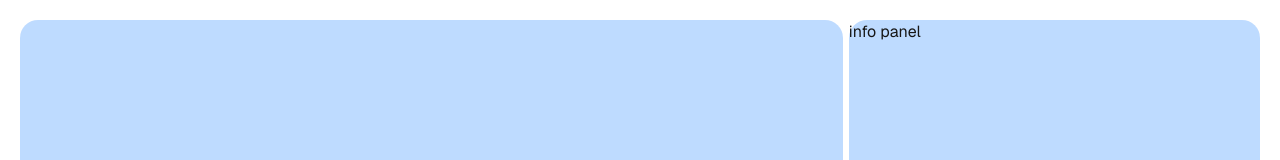
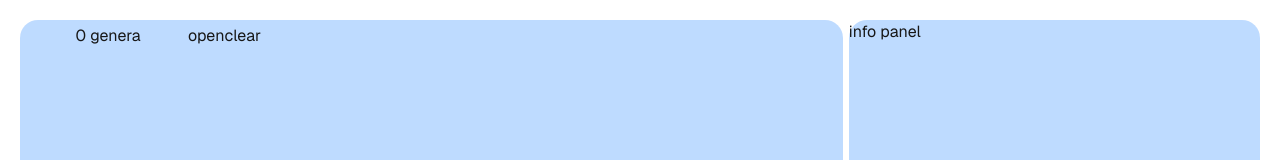
Before and after one commit to comp4020-agentic-coding-studio/comp4020-final-nikhilagurusinghe, a Next.js app in the folder anu-tree-database/: page / in a window 1280 px wide. Shown: the top 160 px of the page. Built offline with nearby package versions, Linux system fonts and the light colour scheme.

Commit message:
more work on the combo box

```diff
--- a/anu-tree-database/package.json
+++ b/anu-tree-database/package.json
@@ -16,6 +16,7 @@
   "dependencies": {
     "@headlessui/react": "^2.2.10",
     "@headlessui/tailwindcss": "^0.2.2",
+    "clsx": "^2.1.1",
     "leaflet": "^1.9.4",
     "next": "16.3.6",
     "react": "19.2.8",
--- /dev/null
+++ b/anu-tree-database/src/app/components/combo-box.tsx
@@ -0,0 +1,104 @@
+"use client";
+
+import {
+  Combobox,
+  ComboboxButton,
+  ComboboxInput,
+  ComboboxOption,
+  ComboboxOptions,
+} from "@headlessui/react";
+import clsx from "clsx";
+import { useRef, useState } from "react";
+
+export type ComboBoxOptions = { value: string }[];
+export type ComboBoxProps = {
+  options: ComboBoxOptions;
+  ariaLabel: string;
+  pluralLabel: string;
+};
+
+// https://headlessui.com/react/combobox#selecting-multiple-values
+export default function ComboBox({
+  options,
+  ariaLabel,
+  pluralLabel,
+}: ComboBoxProps) {
+  const [selectedOptions, setSelectedOptions] = useState<ComboBoxOptions>([]);
+  const [blankDisplayValue, setBlankDisplayValue] = useState<boolean>(false);
+  const [searchQuery, setSearchQuery] = useState<string>("");
+
+  const comboboxInputRef = useRef<HTMLInputElement>(null);
+
+  const filteredOptions: ComboBoxOptions =
+    searchQuery === ""
+      ? options
+      : options.filter((options) => {
+          return options.value
+            .toLowerCase()
+            .includes(searchQuery.toLowerCase());
+        });
+
+  return (
+    <Combobox
+      multiple
+      immediate
+      value={selectedOptions}
+      onChange={setSelectedOptions}
+      onClose={() => {
+        requestAnimationFrame(() => {
+          comboboxInputRef.current?.blur();
+        });
+      }}
+    >
+      {({ open }) => (
+        <>
+          <div>
+            <ComboboxInput
+              ref={comboboxInputRef}
+              className="w-40 text-center"
+              aria-label={ariaLabel}
+              onChange={(event) => setSearchQuery(event.target.value)}
+              displayValue={(selectedOption) => {
+                if (open) {
+                  return searchQuery;
+                } else {
+                  return selectedOptions.length + " " + pluralLabel;
+                }
+              }}
+            />
+            <ComboboxButton className="cursor-pointer">open</ComboboxButton>
+            <button
+              className="cursor-pointer"
+              type="reset"
+              onClick={() => setSelectedOptions([])}
+            >
+              clear
+            </button>
+          </div>
+
+          <ComboboxOptions
+            anchor="bottom"
+            className="border w-(--input-width) empty:invisible"
+          >
+            {filteredOptions.map((options) => (
+              <ComboboxOption
+                key={options.value}
+                value={options}
+                className="data-focus:bg-blue-100 cursor-pointer pl-5"
+              >
+                {({ focus, selected }) => (
+                  <div
+                    className={clsx("group flex gap-2", focus && "bg-blue-100")}
+                  >
+                    {selected && "x"}
+                    {options.value}
+                  </div>
+                )}
+              </ComboboxOption>
+            ))}
+          </ComboboxOptions>
+        </>
+      )}
+    </Combobox>
+  );
+}
--- a/anu-tree-database/src/app/components/combobox.tsx
+++ /dev/null
@@ -1,57 +0,0 @@
-import {
-  Combobox,
-  ComboboxInput,
-  ComboboxOption,
-  ComboboxOptions,
-} from "@headlessui/react";
-import { useState } from "react";
-
-export type ComboBoxOptions = { value: string }[];
-export type ComboBoxProps = { options: ComboBoxOptions; ariaLabel: string };
-
-// https://headlessui.com/react/combobox#selecting-multiple-values
-export default function ComboBox({ options, ariaLabel }: ComboBoxProps) {
-  const [selectedOptions, setSelectedOptions] = useState<ComboBoxOptions>([]);
-  const [searchQuery, setSearchQuery] = useState<string>("");
-
-  const filteredOptions: ComboBoxOptions =
-    searchQuery === ""
-      ? options
-      : options.filter((options) => {
-          return options.value
-            .toLowerCase()
-            .includes(searchQuery.toLowerCase());
-        });
-
-  return (
-    <Combobox
-      multiple
-      value={selectedOptions}
-      onChange={setSelectedOptions}
-      onClose={() => setSearchQuery("")}
-    >
-      {selectedOptions.length > 0 && (
-        <ul>
-          {selectedOptions.map((options) => (
-            <li key={options.value}>{options.value}</li>
-          ))}
-        </ul>
-      )}
-      <ComboboxInput
-        aria-label={ariaLabel}
-        onChange={(event) => setSearchQuery(event.target.value)}
-      />
-      <ComboboxOptions anchor="bottom" className="border empty:invisible">
-        {filteredOptions.map((options) => (
-          <ComboboxOption
-            key={options.value}
-            value={options}
-            className="data-focus:bg-blue-100"
-          >
-            {options.value}
-          </ComboboxOption>
-        ))}
-      </ComboboxOptions>
-    </Combobox>
-  );
-}
--- a/anu-tree-database/src/app/components/filters.tsx
+++ b/anu-tree-database/src/app/components/filters.tsx
@@ -1,13 +1,15 @@
-import ComboBox from "./combobox";
+import genus from "@/test_data/genus";
+import ComboBox from "./combo-box";
 
 export default function Filters() {
   return (
     <div className="absolute h-10 mt-1 ml-2">
       <div>
-        <label htmlFor="genus-select" className="sr-only">
-          Choose a Genus to filter by:
-        </label>
-        {/* <ComboBox /> */}
+        <ComboBox
+          options={genus}
+          ariaLabel="Choose genuses to filter by"
+          pluralLabel="genera"
+        />
       </div>
 
       <div></div>
--- /dev/null
+++ b/anu-tree-database/src/test_data/genus.ts
@@ -0,0 +1,16 @@
+import { ComboBoxOptions } from "@/app/components/combo-box";
+
+const genus: ComboBoxOptions = [
+  { value: "genus 1" },
+  { value: "genus 2" },
+  { value: "genus 3" },
+  { value: "genus 4" },
+  { value: "genus 5" },
+  { value: "genus 6" },
+  { value: "genus 7" },
+  { value: "genus 8" },
+  { value: "genus 9" },
+  { value: "genus 10" },
+];
+
+export default genus;
```
Also changed, not shown: 1 other file (tests, documents, lock files or other folders).
